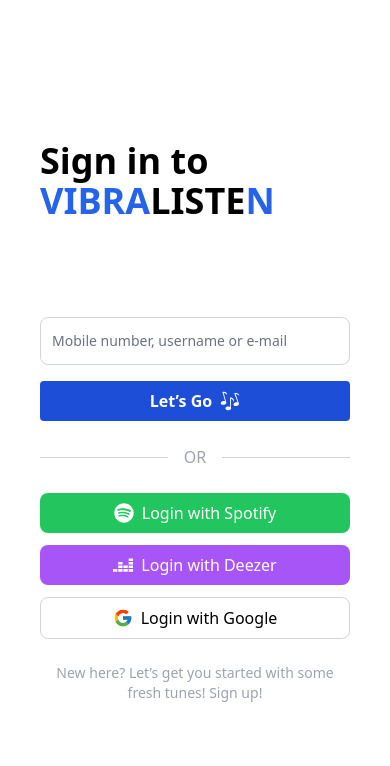
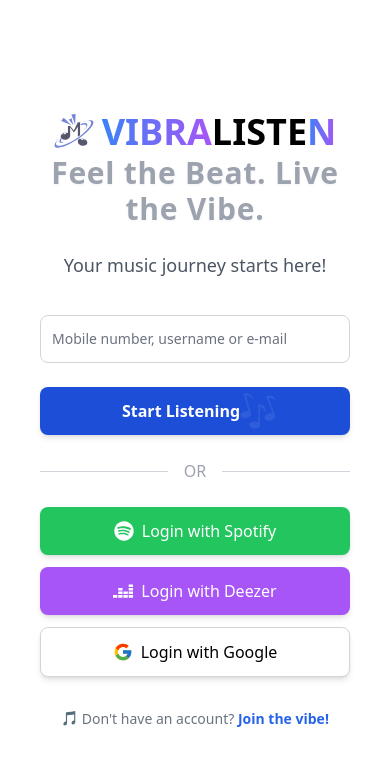
Before and after one commit to lodsa-ntos/vibralisten, a React (Vite) app in the folder frontend/: page / in a window 390 px wide. Shown: the top 766 px of the page. Built offline with nearby package versions, Linux system fonts and the light colour scheme; a web font is replaced by a local one.

Commit message:
Add LottieFiles animation support and enhance SignInLayout UI with improved styling and responsiveness

```diff
--- a/frontend/package.json
+++ b/frontend/package.json
@@ -1,5 +1,6 @@
 {
   "dependencies": {
+    "@lottiefiles/dotlottie-react": "^0.13.0",
     "@tailwindcss/postcss7-compat": "^2.2.17",
     "@tailwindcss/vite": "^4.0.9",
     "axios": "^1.7.9",
--- a/frontend/src/pages/Authentication/Login/SignInLayout.jsx
+++ b/frontend/src/pages/Authentication/Login/SignInLayout.jsx
@@ -9,22 +9,35 @@ const LoginScreen = () => {
       {/** Left: Form */}
       <div className="w-full md:w-5/12 flex items-center justify-center bg-dark-grey text-black p-10">
         <div className="max-w-md w-full">
-          <h1 className="text-4xl font-bold text-blue-vibrant">
-            Sign in to <span className="text-blue-600">VIBRA</span>LISTE<span className="text-blue-600">N</span>
-          </h1>
-          <div className="mb-11.5 h-24 dark:hidden"></div>
+          <div className="flex items-center justify-center h-8">
+
+          <img src="Logo/music_symbol.svg" class="mb-11.5 w-10 h-10 mr-2 dark:hidden inline-block animate-pulse" alt="vibralisten_logo" />
+
+            <h1 className="text-4xl text-center items-center justify-center font-bold text-blue-vibrant whitespace-nowrap leading-tight">
+            <span className="bg-gradient-to-r from-blue-500 to-purple-500 bg-clip-text text-transparent">VIBRA</span>LISTE<span className="bg-gradient-to-r from-blue-500 to-purple-500 bg-clip-text text-transparent">N </span>
+            </h1>
+          </div>
+
+
+          <h2 className="text-3xl font-bold text-gray-400 mt-2 text-center tracking-wide drop-shadow-sm">Feel the Beat. Live the Vibe.</h2>
+
+          <div className="mb-11.5 h-16 dark:hidden">
+            <p className="mt-6 text-center text-lg text-gray-600">
+            Your music journey starts here!
+            </p>
+          </div>
 
           {/** Input E-mail */}
-          <div class="relative">
-                <input type="text" id="floating_outlined" class="block px-2.5 pb-2.5 pt-4 w-full text-sm text-gray-900 bg-transparent rounded-lg border border-gray-300 appearance-none dark:text-white dark:border-gray-600 dark:focus:border-blue-500 focus:outline-none focus:ring-0 focus:border-blue-600 peer" placeholder=" " />
+          <div class="relative mb-6">
+                <input type="text" id="login" class="block px-2.5 pb-2.5 pt-4 w-full text-sm text-gray-900 bg-transparent rounded-lg border border-gray-300 appearance-none dark:text-white dark:border-gray-600 dark:focus:border-blue-500 focus:outline-none focus:ring-0 focus:border-blue-600 peer" placeholder=" " />
 
-                <label for="floating_outlined" class="absolute text-sm text-gray-500 dark:text-gray-400 duration-300 transform -translate-y-4 scale-75 top-2 z-10 origin-[0] bg-white dark:bg-gray-900 px-2 peer-focus:px-2 peer-focus:text-blue-600 peer-focus:dark:text-blue-500 peer-placeholder-shown:scale-100 peer-placeholder-shown:-translate-y-1/2 peer-placeholder-shown:top-1/2 peer-focus:top-2 peer-focus:scale-75 peer-focus:-translate-y-4 rtl:peer-focus:translate-x-1/4 rtl:peer-focus:left-auto start-1">Mobile number, username or e-mail
+                <label for="login" class="absolute text-sm text-gray-500 dark:text-gray-400 duration-300 transform -translate-y-4 scale-75 top-2 z-10 origin-[0] bg-white dark:bg-gray-900 px-2 peer-focus:px-2 peer-focus:text-blue-600 peer-focus:dark:text-blue-500 peer-placeholder-shown:scale-100 peer-placeholder-shown:-translate-y-1/2 peer-placeholder-shown:top-1/2 peer-focus:top-2 peer-focus:scale-75 peer-focus:-translate-y-4 rtl:peer-focus:translate-x-1/4 rtl:peer-focus:left-auto start-1">Mobile number, username or e-mail
                 </label>
               </div>
 
           {/** Submit Button */}
-          <button className="mt-4 flex items-center justify-center w-full bg-blue-700 text-white font-bold py-2 px-4 rounded transition-all">
-            Let’s Go <GiMusicalNotes size={20} className="ml-2" />
+          <button className="mt-4 flex items-center justify-center w-full bg-blue-700 hover:bg-blue-800 text-white font-bold py-3 px-4 rounded-lg shadow-md hover:shadow-xl transform hover:scale-105 transition-all duration-300 hover:ring-2 hover:ring-blue-400 hover:ring-opacity-50">
+          Start Listening <GiMusicalNotes size={20} className="ml-2 animate-ping" />
           </button>
 
           <div className="flex items-center my-6">
@@ -35,26 +48,27 @@ const LoginScreen = () => {
 
           {/** Social Logins */}
           <div className="space-y-3">
-            <button className="flex items-center justify-center w-full bg-green-500 hover:bg-green-600 text-white py-2 rounded-lg">
+            <button className="flex items-center justify-center w-full bg-green-500 hover:bg-green-600 text-white py-3 rounded-lg
+            transition-all duration-200 shadow-md hover:shadow-lg">
               <FaSpotify size={20} className="mr-2" /> Login with Spotify
             </button>
-            <button className="flex items-center justify-center w-full bg-purple-500 hover:bg-purple-600 text-white py-2 rounded-lg">
+            <button className="flex items-center justify-center w-full bg-purple-500 hover:bg-purple-600 text-white py-3 rounded-lg transition-all duration-200 shadow-md hover:shadow-lg">
               <FaDeezer size={20} className="mr-2" /> Login with Deezer
             </button>
-            <button className="flex items-center justify-center w-full bg-white text-black border border-gray-300 py-2 rounded-lg hover:bg-gray-100">
+            <button className="flex items-center justify-center w-full bg-white text-black border border-gray-300 py-3 rounded-lg hover:bg-gray-100 transition-all duration-200 shadow-md hover:shadow-lg">
               <FcGoogle size={20} className="mr-2" /> Login with Google
             </button>
           </div>
 
-          <p className="mt-6 text-center text-sm text-gray-400">
-            New here? Let’s get you started with some fresh tunes! <a href="/signup" className="text-blue-vibrant hover:underline">Sign up!</a>
+          <p className="mt-8 text-center text-sm text-gray-500">
+          <span className="inline-block animate-bounce">🎵</span> Don't have an account?<a href="/signup" className="text-blue-600 font-semibold hover:underline hover:text-blue-400 transition-all duration-200"> Join the vibe!</a>
           </p>
         </div>
       </div>
 
       {/** Right: Background */}
-      <div className="hidden md:block md:w-7/12 relative bg-blue-vibrant">
-        <div className="absolute inset-0 bg-cover bg-center opacity-80"
+      <div className="hidden md:block md:w-7/12 relative bg-blue-600">
+        <div className="absolute inset-0 bg-cover bg-center opacity-95 blur-[2px] hover:opacity-100 hover:blur-none transition-all duration-700 ease-in-out "
           style={{ backgroundImage: "url('/images/authlayoutimages/default.jpg')" }}>
         </div>
       </div>
```
Also changed, not shown: 1 other file (tests, documents, lock files or other folders).
